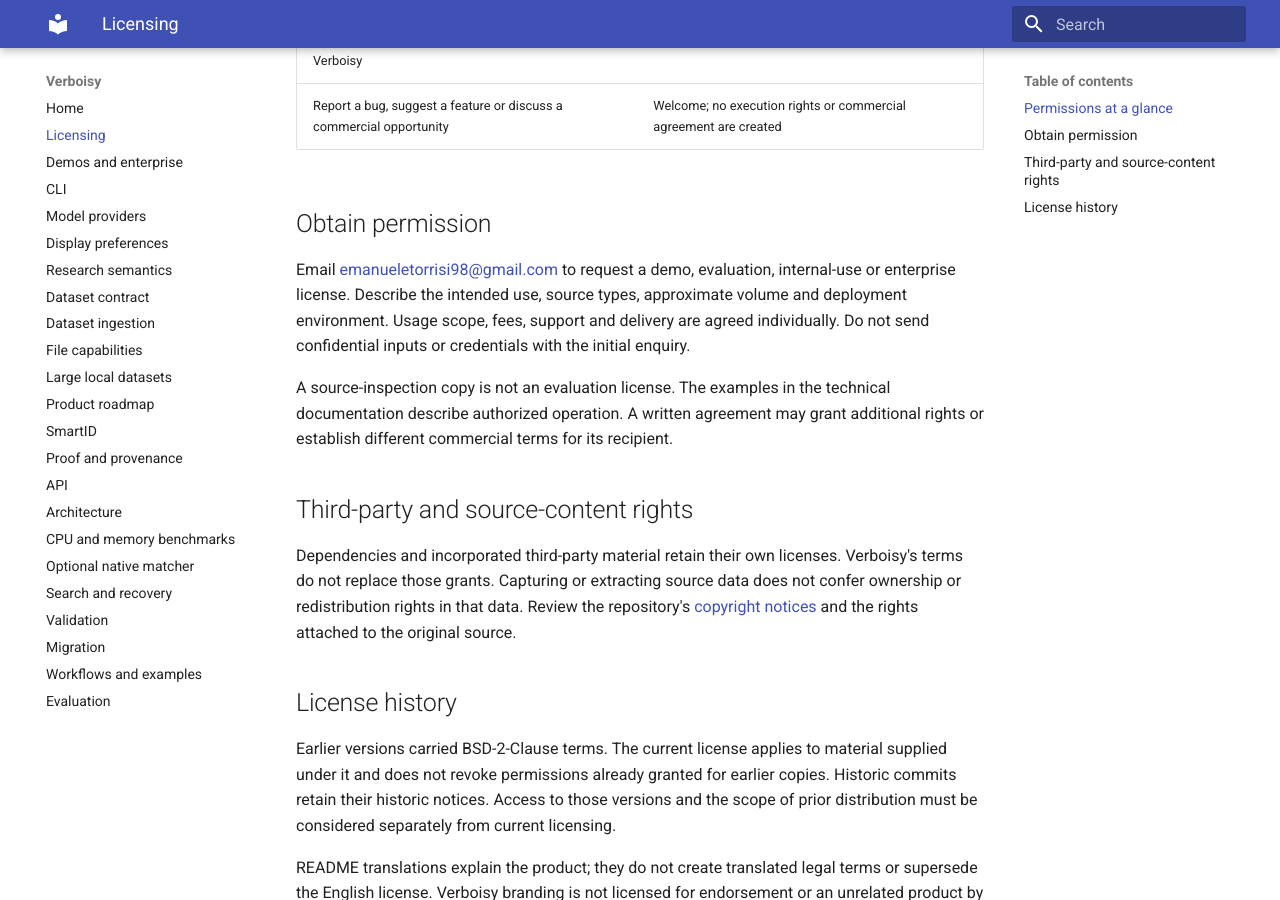
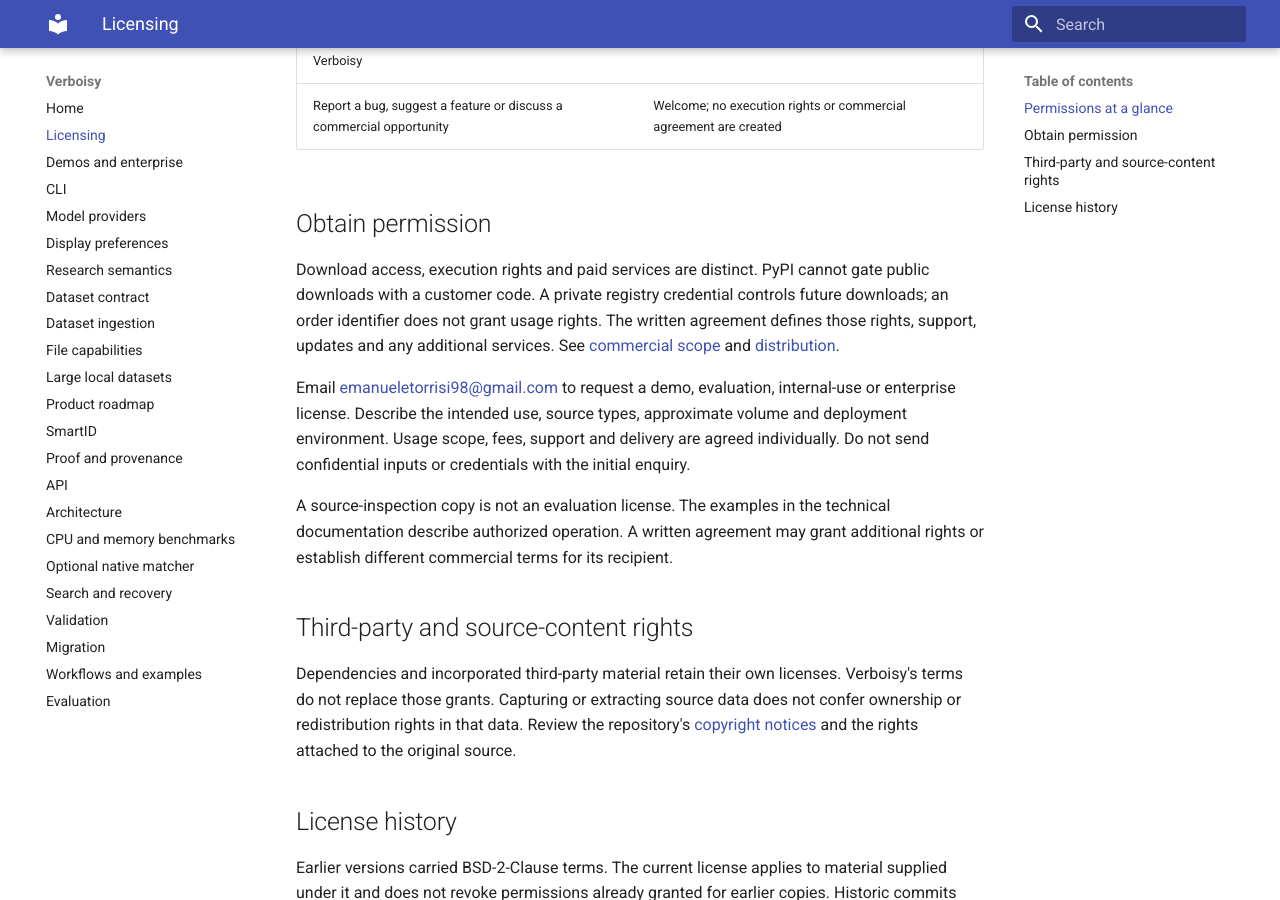
Before and after one commit to EmanueleTorrisi/verboisy, an MkDocs documentation site: the page built from docs/licensing.md, in a window 1280 px wide and 900 px high, scrolled down 619 px. Built offline with MkDocs 1.6.1 and Material for MkDocs 9.7.7, drawn with Linux system fonts in a browser that asks for light colours.

Commit message:
docs(licensing): distinguish access execution rights and support

```diff
--- a/docs/licensing.md
+++ b/docs/licensing.md
@@ -19,6 +19,12 @@
 | Report a bug, suggest a feature or discuss a commercial opportunity | Welcome; no execution rights or commercial agreement are created |
 
 ## Obtain permission
+
+Download access, execution rights and paid services are distinct. PyPI cannot gate
+public downloads with a customer code. A private registry credential controls future
+downloads; an order identifier does not grant usage rights. The written agreement
+defines those rights, support, updates and any additional services. See
+[commercial scope](commercial.md) and [distribution](distribution.md).
 
 Email [emanueletorrisi98@gmail.com](mailto:emanueletorrisi98@gmail.com) to request a
 demo, evaluation, internal-use or enterprise license. Describe the intended use,
```
